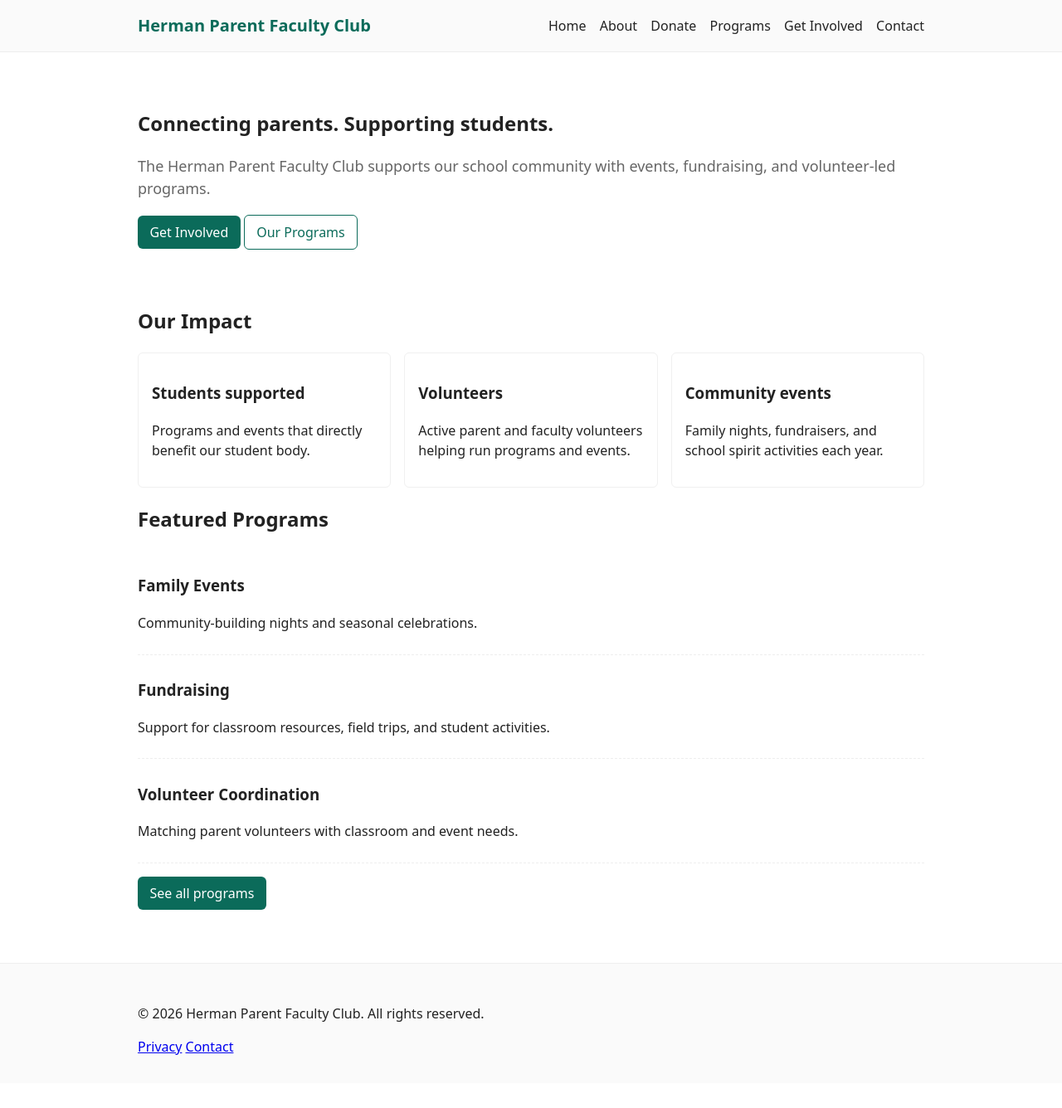
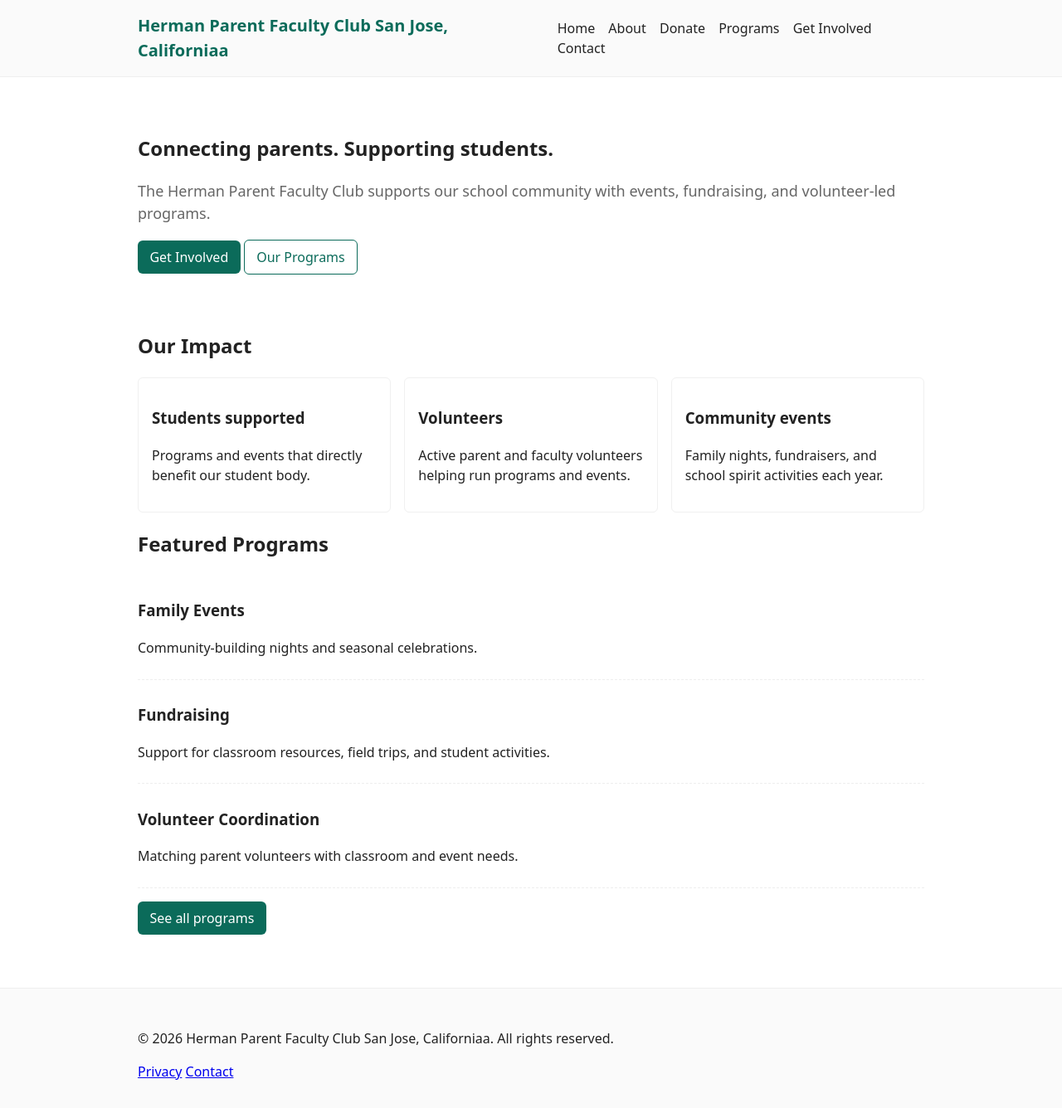
Before and after one commit to hermanparentfacultyclub/www, a Jekyll site: the page built from index.md, in a window 1280 px wide. Shown: the whole page at 83% size. Built offline with Jekyll 4.4.1, drawn with Linux system fonts in a browser that asks for light colours; before the commit the page ends 1306 px from its top, so only the background shows below that.

Commit message:
Update _config.yml

```diff
--- a/_config.yml
+++ b/_config.yml
@@ -9,12 +9,12 @@ remote_theme: "mmistakes/minimal-mistakes"
 minimal_mistakes_skin    : "dirt" # "air", "aqua", "contrast", "dark", "dirt", "neon", "mint", "plum", "sunrise"
 
 locale                   : "en-US"
-title                    : "Herman Parent Faculty Club"
+title                    : "Herman Parent Faculty Club San Jose, Californiaa"
 title_separator          : "|"
 subtitle                 : "Herman Intermediate School and Adventure STEM"
 description              : "Connecting parents, faculty and students of Herman Intermediate School and Adventure STEM in San Jose, California"
 teaser                   : # path of fallback teaser image, e.g. "/assets/images/500x300.png"
-logo                     : /assets/images/herman-pfc-logo-4x.png # path of logo image to display in the masthead, e.g. "/assets/images/88x88.png"
+logo                     : "/assets/images/herman-pfc-logo-4x.png" # path of logo image to display in the masthead, e.g. "/assets/images/88x88.png"
 masthead_title           : "Herman Parent Faculty Club"
 breadcrumbs              : true
 copyright                : # "copyright" name, defaults to site.title
```
